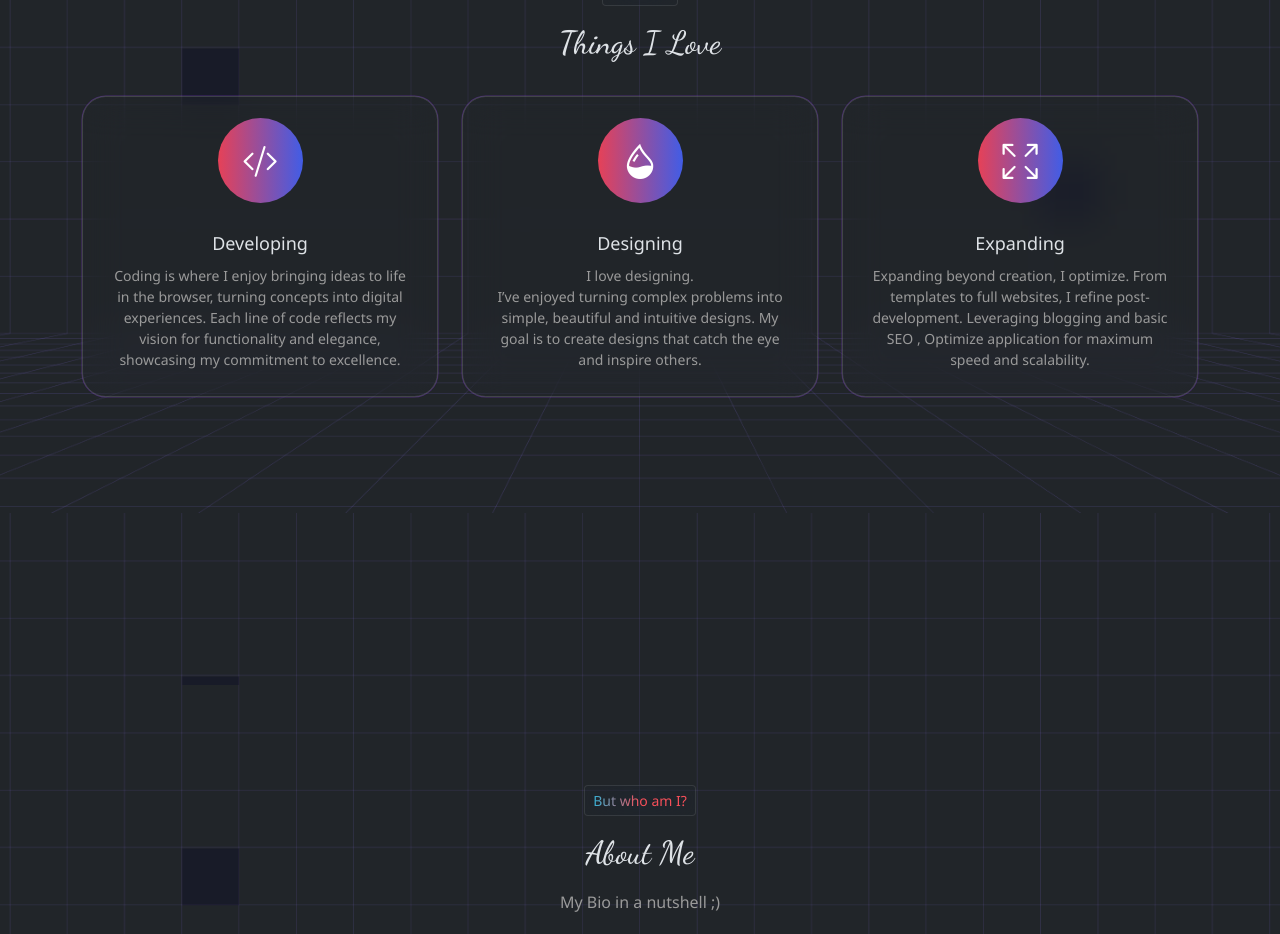
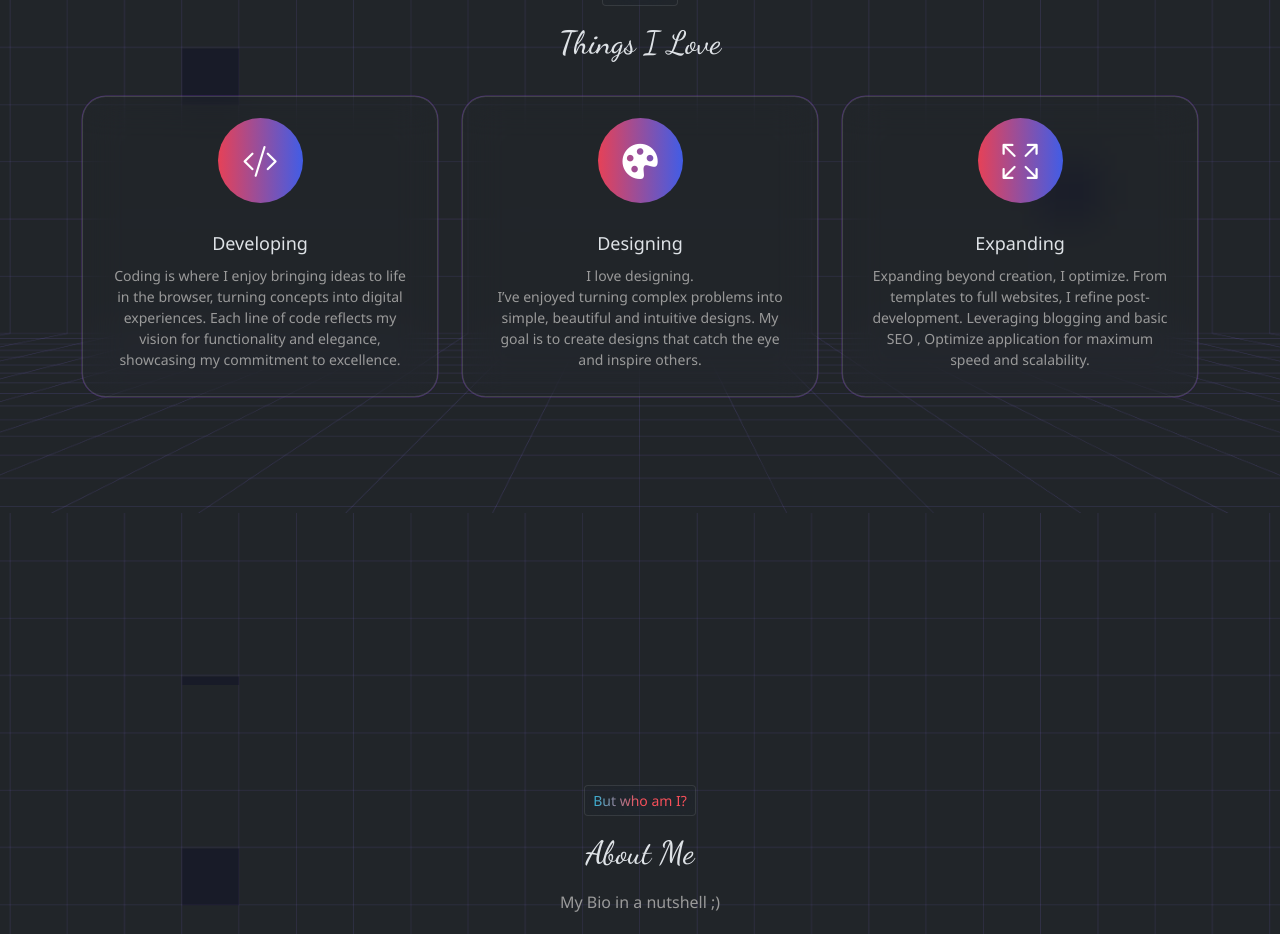
Before and after one commit to shijinpavi/portfolio, a plain HTML site: page index.html in a window 1280 px wide. Shown: the part 1020-1954 px from the top of the page. Drawn offline with nearby package versions, Linux system fonts and the light colour scheme.

Commit message:
Update index.html

```diff
--- a/index.html
+++ b/index.html
@@ -134,7 +134,7 @@
                 <div class="col-lg-4 col-md-6" data-aos="fade-up" >
                     <div class="card">
                         <div class="circle-container">
-                            <div class="circle"><i class="bi bi-droplet-half"></i></div>
+                            <div class="circle"><i class="bi bi-palette-fill"></i></div>
                         </div>
                         <div class="card-body">
                             <p class="card-title">Designing</p>
```
